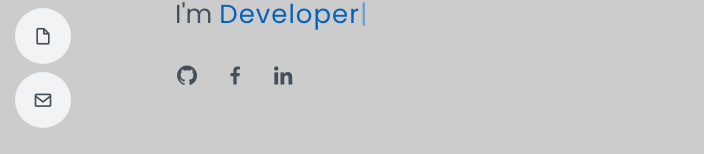
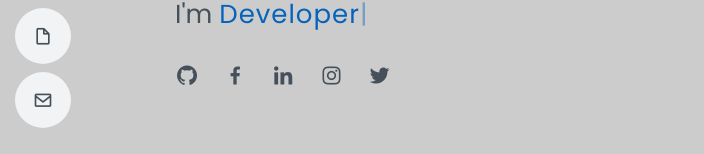
Before and after one commit to rachael-amuge/Portfolio, a plain HTML site: page index.html in a window 1280 px wide. Shown: the part 392-546 px from the top of the page, without its empty margins (0-704 px from the left). Drawn offline with nearby package versions, Linux system fonts and the light colour scheme.

Commit message:
add of apps
I added Instagram and twitter

```diff
--- a/index.html
+++ b/index.html
@@ -63,6 +63,9 @@
         <a href="https://github.com/rachael-amuge" class="github" target="_blank"><i class="bx bxl-github"></i></a>
         <a href="https://www.facebook.com/rachael.amuge.98" class="facebook" target="_blank"><i class="bx bxl-facebook"></i></a>
         <a href="https://www.linkedin.com/in/rachael-amuge-1145831a4/" class="linkedin" target="_blank"><i class="bx bxl-linkedin"></i></a>
+        <a href="https://www.instagram.com/rachaelamuge/" class="instagram" target="_blank"><i class="bx bxl-instagram"></i></a>
+        <a href="https://twitter.com/RachaeAmugege-1145831a4/" class="twitter" target="_blank"><i class="bx bxl-twitter"></i></a>
+
       </div>
     </div>
   </section><!-- End Hero -->
```
